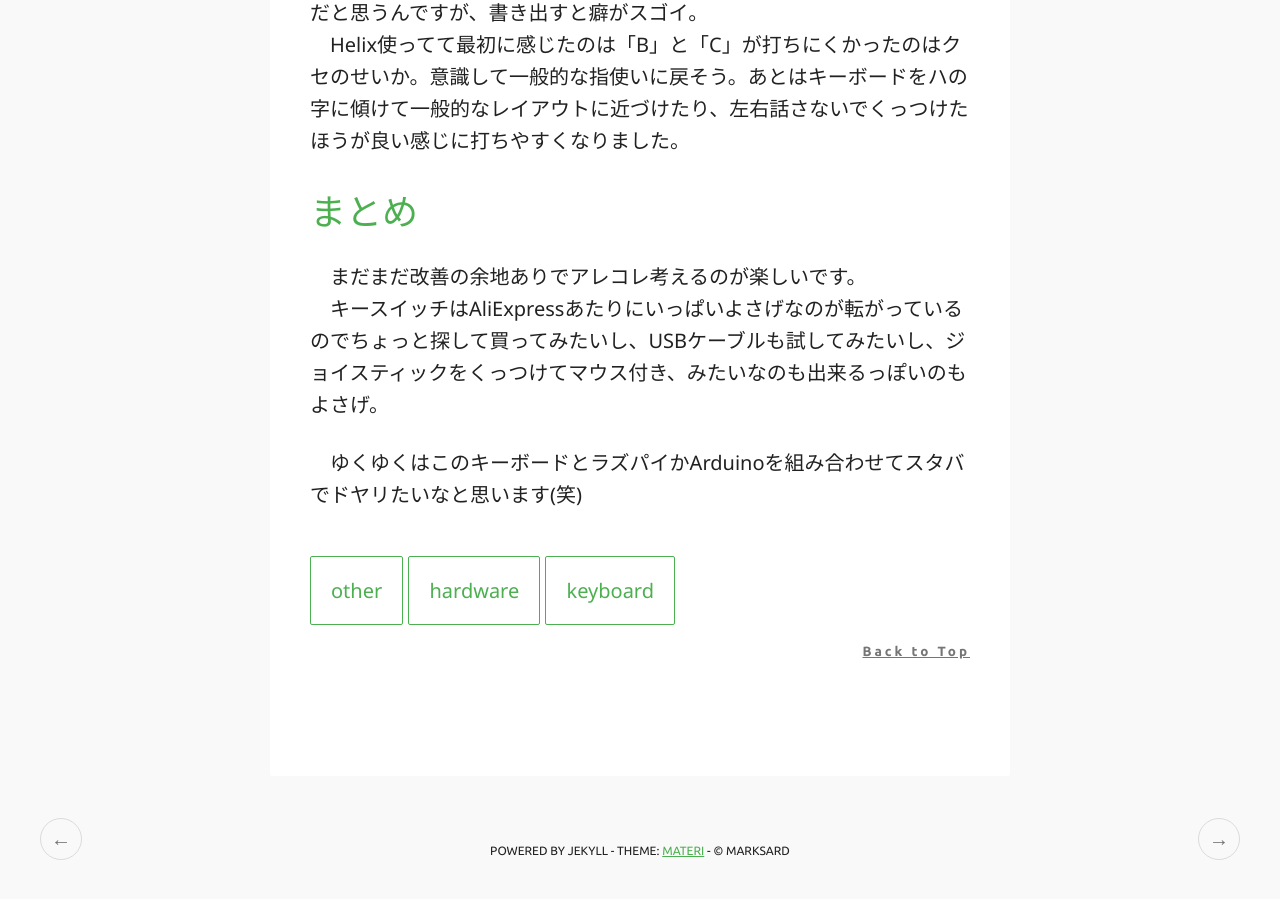
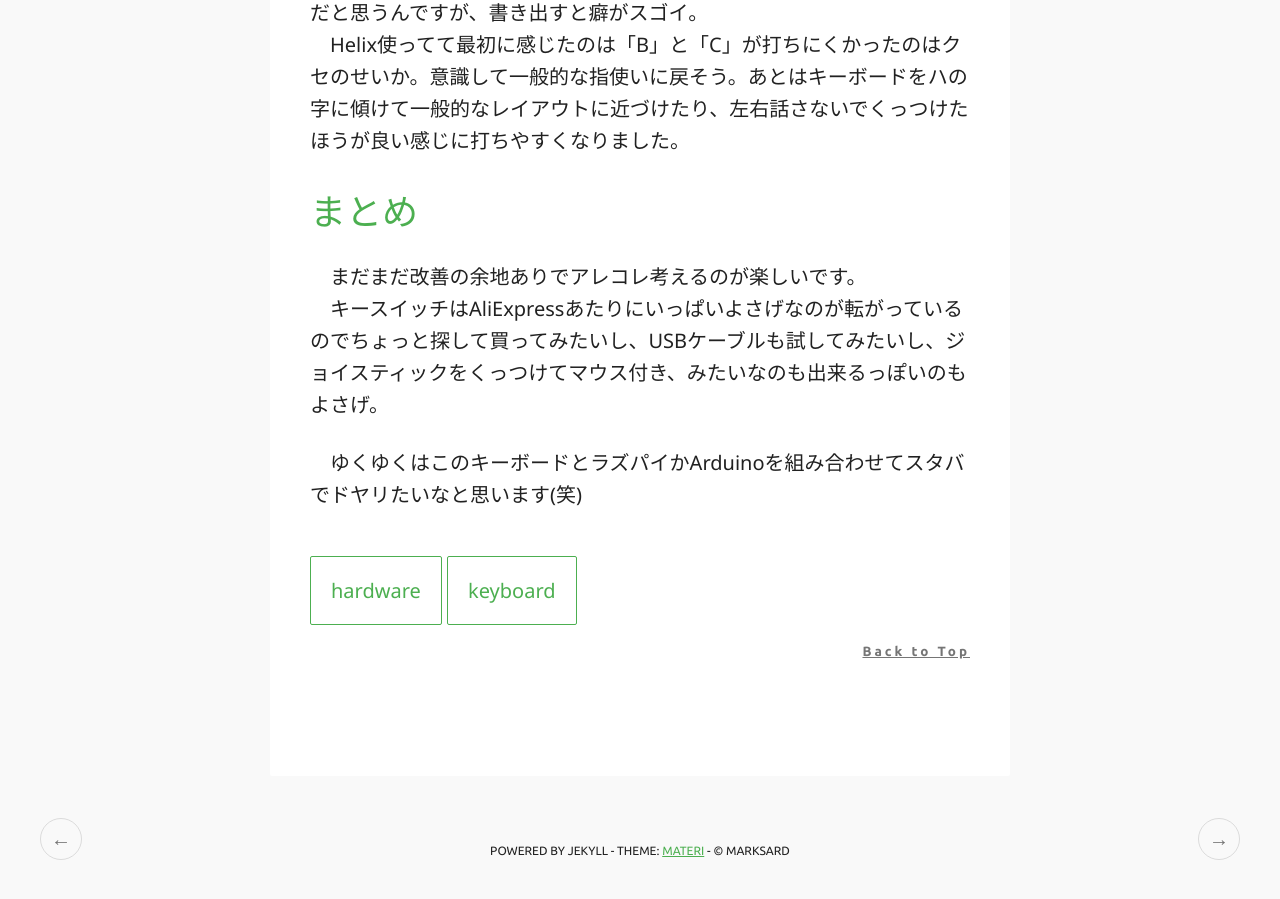
Before and after one commit to marksard/marksard.github.io, a Jekyll site: the page built from _posts/2018-06-11-make-the-my-helix.markdown, in a window 1280 px wide and 900 px high, scrolled down 4196 px. Built offline with Jekyll 4.4.1, drawn with Linux system fonts in a browser that asks for light colours; some web fonts are replaced.

Commit message:
[update]

```diff
--- a/_posts/2018-06-11-make-the-my-helix.markdown
+++ b/_posts/2018-06-11-make-the-my-helix.markdown
@@ -2,7 +2,8 @@
 layout: post
 title: "Helixはいいぞ"
 date: 2018-06-11 13:00:00 +0900
-tag: [other, hardware, keyboard]
+tag: [hardware, keyboard]
+description: "hardware, keyboard"
 image: 20180609-P6090025.jpg
 ---
 
```
